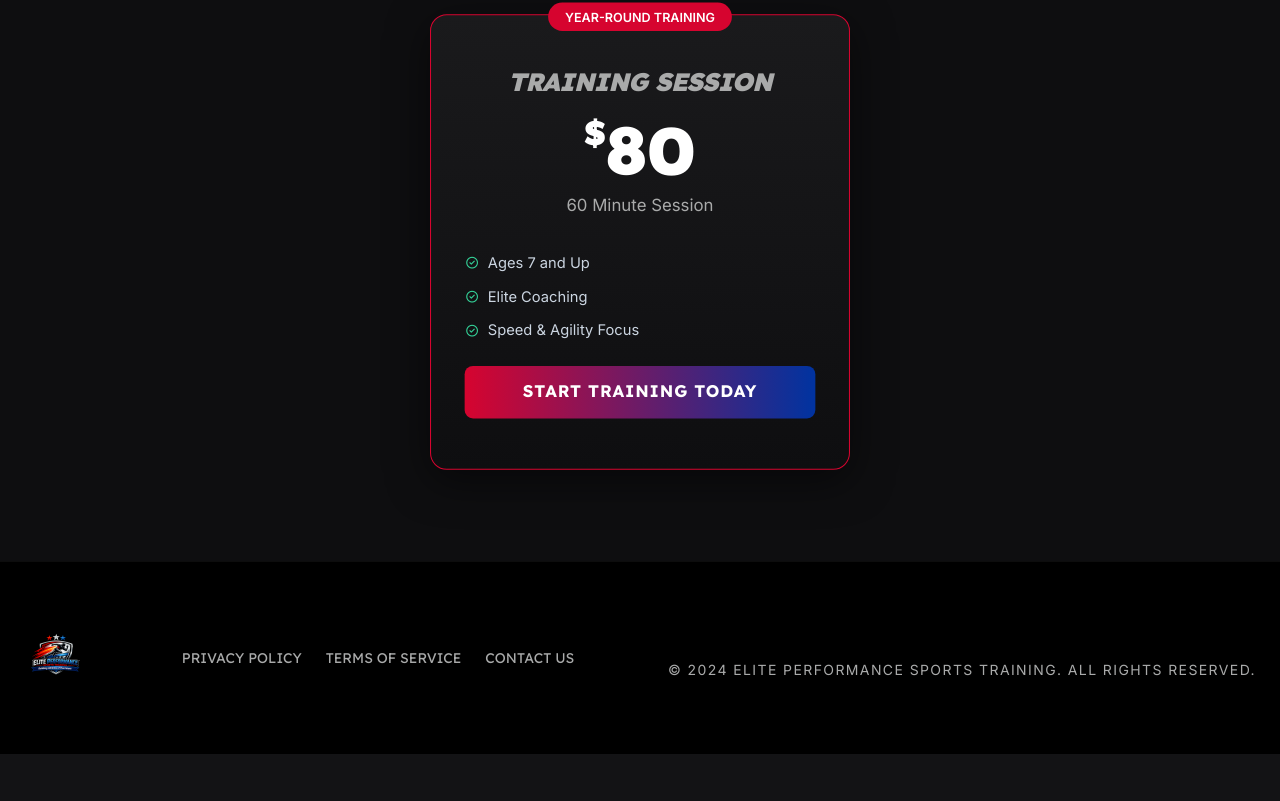
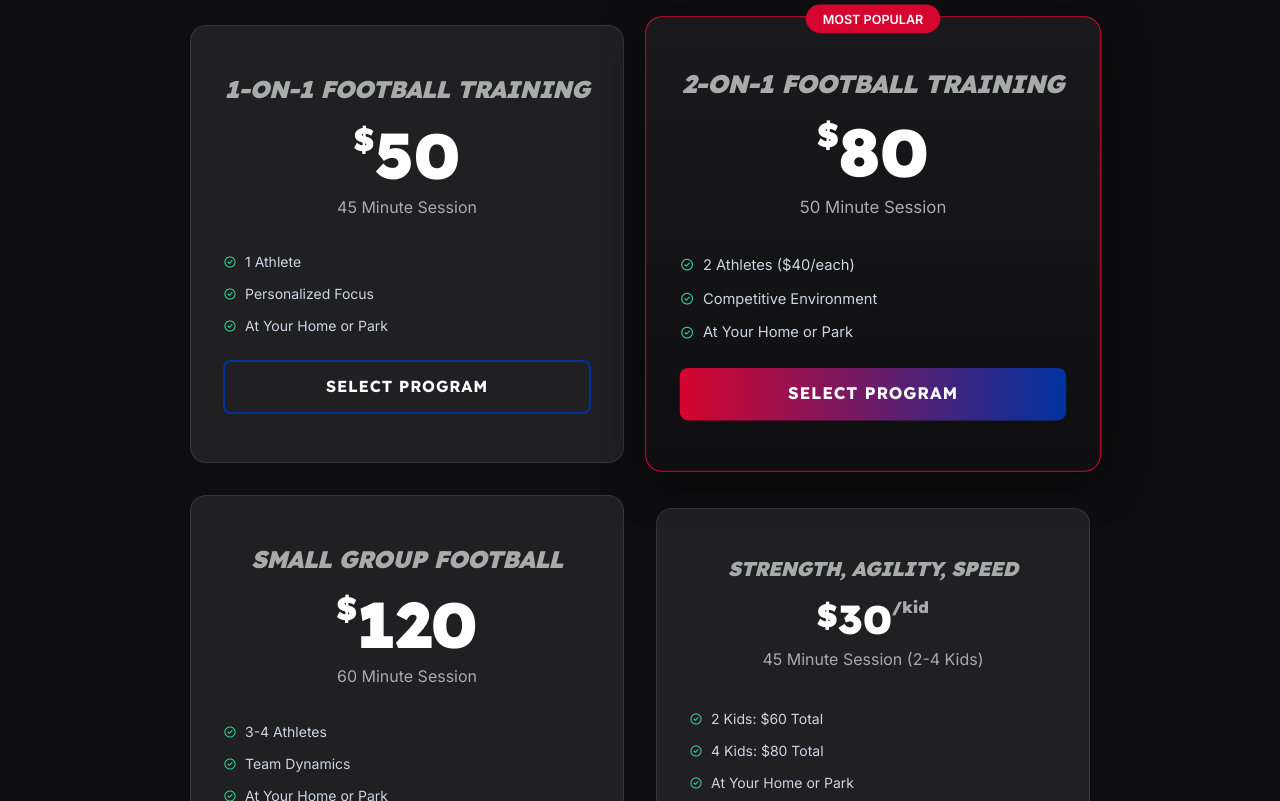
Before and after one commit to RayBah0-0/Elite-Performance, a React (Vite) app: page /pricing in a window 1280 px wide. Shown: the part 359-1160 px from the top of the page. Before the commit the page ends 1113 px from the top, so only its background shows below. Built offline with nearby package versions, Linux system fonts and the light colour scheme; no server answers.

Commit message:
Update pricing and location based on client program note

```diff
--- a/src/pages/Contact.jsx
+++ b/src/pages/Contact.jsx
@@ -37,7 +37,7 @@ export default function Contact() {
           athleteName: formData.get('athleteName'),
           email: formData.get('email'),
           phone: formData.get('phone') || 'N/A',
-          program: 'Training Session ($80)',
+          program: formData.get('program'),
           grade: formData.get('grade') || 'Ages 7+',
           practiceDay: 'Wednesday',
           emergencyContact: formData.get('emergencyContact') || 'N/A',
@@ -97,8 +97,8 @@ export default function Contact() {
           <div className="waiver-card mb-8 text-center" style={{ background: 'rgba(255,255,255,0.03)', padding: '1.5rem', borderRadius: '0.5rem', border: '1px solid var(--border-color)' }}>
             <span className="material-symbols-outlined text-3xl mb-2 text-primary">sports_gymnastics</span>
             <h3 className="mb-2 text-xl font-bold">Year-Round Training</h3>
-            <p className="mb-4 text-muted text-sm">Wednesday Sessions (4:30 PM – 8:00 PM) for Ages 7 and Up.</p>
-            <p className="text-emerald-400 font-bold">$80 / 60-Minute Session</p>
+            <p className="mb-4 text-muted text-sm">Sessions at your home or local park for Ages 7 and Up.</p>
+            <p className="text-emerald-400 font-bold">Select your program below to view pricing.</p>
           </div>
 
           <form
@@ -119,6 +119,18 @@ export default function Contact() {
               <label htmlFor="athleteName" style={{ display: 'block', marginBottom: '0.5rem', color: 'var(--text-muted)' }}>Athlete Name</label>
               <input type="text" id="athleteName" name="athleteName" required
                 style={{ width: '100%', padding: '0.75rem', borderRadius: '0.5rem', border: '1px solid var(--border-color)', background: 'rgba(0,0,0,0.2)', color: 'var(--white)' }} />
+            </div>
+
+            <div>
+              <label htmlFor="program" style={{ display: 'block', marginBottom: '0.5rem', color: 'var(--text-muted)' }}>Select Program</label>
+              <select id="program" name="program" required defaultValue=""
+                style={{ width: '100%', padding: '0.75rem', borderRadius: '0.5rem', border: '1px solid var(--border-color)', background: 'rgba(0,0,0,0.2)', color: 'var(--white)' }}>
+                <option value="" disabled>Choose a training program...</option>
+                <option value="1-on-1 Football Training (45min) - $50">1-on-1 Football Training (45min) - $50</option>
+                <option value="2-on-1 Football Training (50min) - $80">2-on-1 Football Training (50min) - $80</option>
+                <option value="3-4 on 1 Small Group Football (60min) - $120">3-4 on 1 Small Group Football (60min) - $120</option>
+                <option value="Strength, Agility, Speed (2-4 Kids, 45min)">Strength, Agility, Speed (2-4 Kids, 45min) - $30/kid (2 kids) or $80 total (4 kids)</option>
+              </select>
             </div>
 
             <div>
--- a/src/pages/Pricing.jsx
+++ b/src/pages/Pricing.jsx
@@ -8,20 +8,66 @@ export default function Pricing() {
           <h2>Simple <span className="text-gradient">Pricing</span></h2>
           <p>Year-round athletic development. Limited group sizes.</p>
         </div>
-        <div className="pricing-grid" style={{ gridTemplateColumns: '1fr', maxWidth: '400px', margin: '0 auto' }}>
+        <div className="pricing-grid" style={{ gridTemplateColumns: 'repeat(auto-fit, minmax(280px, 1fr))', gap: '2rem' }}>
+          {/* Program 1 */}
+          <div className="pricing-card">
+            <div className="pricing-header">
+              <h3>1-on-1 Football Training</h3>
+              <div className="price"><span>$</span>50</div>
+              <p className="pricing-desc">45 Minute Session</p>
+            </div>
+            <ul className="pricing-features mb-6 text-left text-slate-300 text-sm space-y-3">
+              <li className="flex items-center gap-2"><span className="material-symbols-outlined text-emerald-400 text-sm">check_circle</span> 1 Athlete</li>
+              <li className="flex items-center gap-2"><span className="material-symbols-outlined text-emerald-400 text-sm">check_circle</span> Personalized Focus</li>
+              <li className="flex items-center gap-2"><span className="material-symbols-outlined text-emerald-400 text-sm">check_circle</span> At Your Home or Park</li>
+            </ul>
+            <Link to="/contact" className="btn btn-outline w-full">Select Program</Link>
+          </div>
+
+          {/* Program 2 */}
           <div className="pricing-card popular">
-            <div className="popular-badge">Year-Round Training</div>
+            <div className="popular-badge">Most Popular</div>
             <div className="pricing-header">
-              <h3>Training Session</h3>
+              <h3>2-on-1 Football Training</h3>
               <div className="price"><span>$</span>80</div>
+              <p className="pricing-desc">50 Minute Session</p>
+            </div>
+            <ul className="pricing-features mb-6 text-left text-slate-300 text-sm space-y-3">
+              <li className="flex items-center gap-2"><span className="material-symbols-outlined text-emerald-400 text-sm">check_circle</span> 2 Athletes ($40/each)</li>
+              <li className="flex items-center gap-2"><span className="material-symbols-outlined text-emerald-400 text-sm">check_circle</span> Competitive Environment</li>
+              <li className="flex items-center gap-2"><span className="material-symbols-outlined text-emerald-400 text-sm">check_circle</span> At Your Home or Park</li>
+            </ul>
+            <Link to="/contact" className="btn btn-primary w-full">Select Program</Link>
+          </div>
+
+          {/* Program 3 */}
+          <div className="pricing-card">
+            <div className="pricing-header">
+              <h3>Small Group Football</h3>
+              <div className="price"><span>$</span>120</div>
               <p className="pricing-desc">60 Minute Session</p>
             </div>
             <ul className="pricing-features mb-6 text-left text-slate-300 text-sm space-y-3">
-              <li className="flex items-center gap-2"><span className="material-symbols-outlined text-emerald-400 text-sm">check_circle</span> Ages 7 and Up</li>
-              <li className="flex items-center gap-2"><span className="material-symbols-outlined text-emerald-400 text-sm">check_circle</span> Elite Coaching</li>
-              <li className="flex items-center gap-2"><span className="material-symbols-outlined text-emerald-400 text-sm">check_circle</span> Speed & Agility Focus</li>
+              <li className="flex items-center gap-2"><span className="material-symbols-outlined text-emerald-400 text-sm">check_circle</span> 3-4 Athletes</li>
+              <li className="flex items-center gap-2"><span className="material-symbols-outlined text-emerald-400 text-sm">check_circle</span> Team Dynamics</li>
+              <li className="flex items-center gap-2"><span className="material-symbols-outlined text-emerald-400 text-sm">check_circle</span> At Your Home or Park</li>
             </ul>
-            <Link to="/contact" className="btn btn-primary w-full">Start Training Today</Link>
+            <Link to="/contact" className="btn btn-outline w-full">Select Program</Link>
+          </div>
+
+          {/* Program 4 */}
+          <div className="pricing-card">
+            <div className="pricing-header" style={{ minHeight: '120px' }}>
+              <h3 style={{ fontSize: '1.25rem', lineHeight: '1.2' }}>Strength, Agility, Speed</h3>
+              <div className="price" style={{ fontSize: '2.5rem' }}><span>$</span>30<span style={{ fontSize: '1rem', color: 'var(--text-muted)' }}>/kid</span></div>
+              <p className="pricing-desc">45 Minute Session (2-4 Kids)</p>
+            </div>
+            <ul className="pricing-features mb-6 text-left text-slate-300 text-sm space-y-3">
+              <li className="flex items-center gap-2"><span className="material-symbols-outlined text-emerald-400 text-sm">check_circle</span> 2 Kids: $60 Total</li>
+              <li className="flex items-center gap-2"><span className="material-symbols-outlined text-emerald-400 text-sm">check_circle</span> 4 Kids: $80 Total</li>
+              <li className="flex items-center gap-2"><span className="material-symbols-outlined text-emerald-400 text-sm">check_circle</span> At Your Home or Park</li>
+            </ul>
+            <Link to="/contact" className="btn btn-outline w-full">Select Program</Link>
           </div>
         </div>
       </div>
--- a/src/pages/Schedule.jsx
+++ b/src/pages/Schedule.jsx
@@ -9,7 +9,7 @@ export default function Schedule() {
             <h2>Training <span className="text-gradient">Schedule</span></h2>
             <p className="location-text" style={{ marginBottom: '1.5rem', marginTop: '1.5rem' }}>
               <span className="material-symbols-outlined text-primary">location_on</span>
-              1300 Hilton Parma Corners Rd, Hilton, NY
+              At your home or a local park (Hilton, NY & Surrounding Areas)
             </p>
           </div>
         </div>
```
Also changed, not shown: src/pages/Home.jsx (+6 -6 lines).
